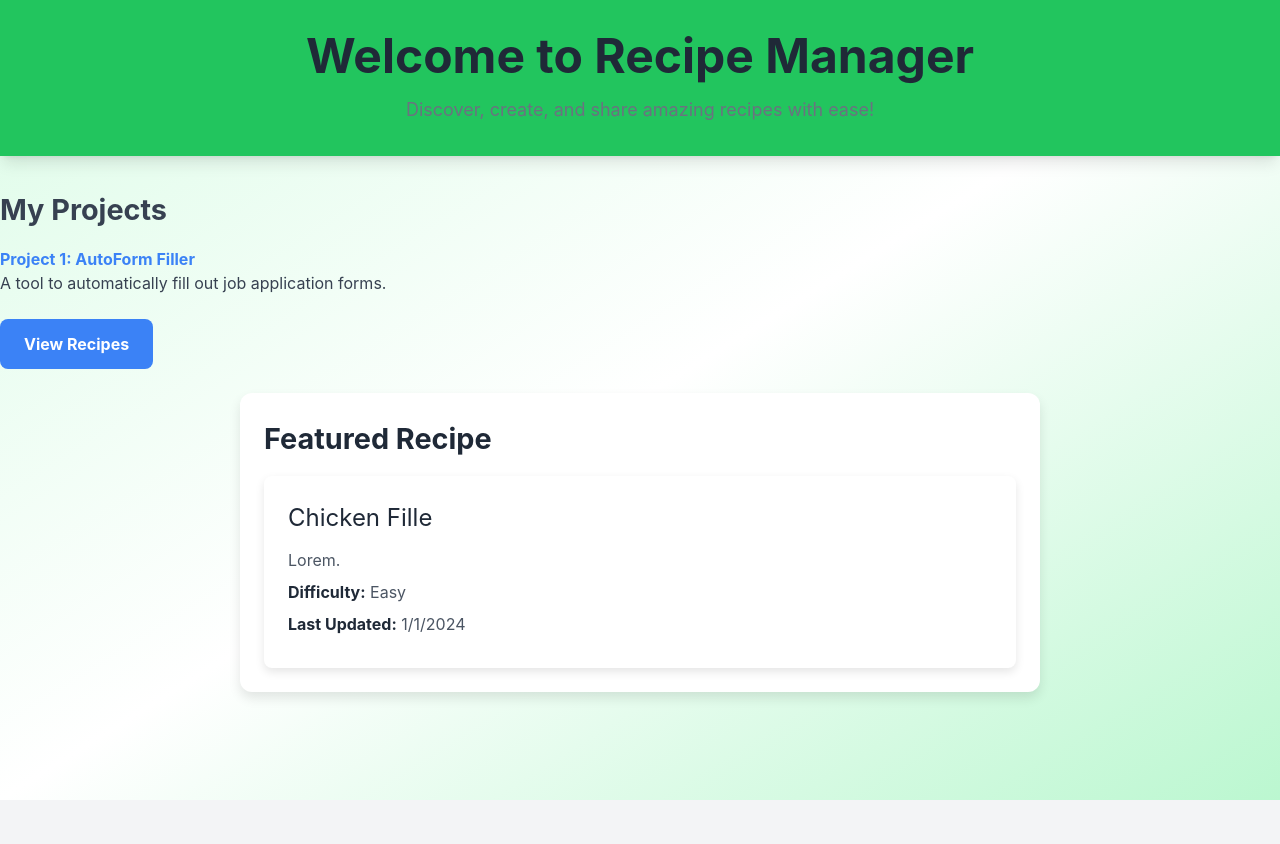
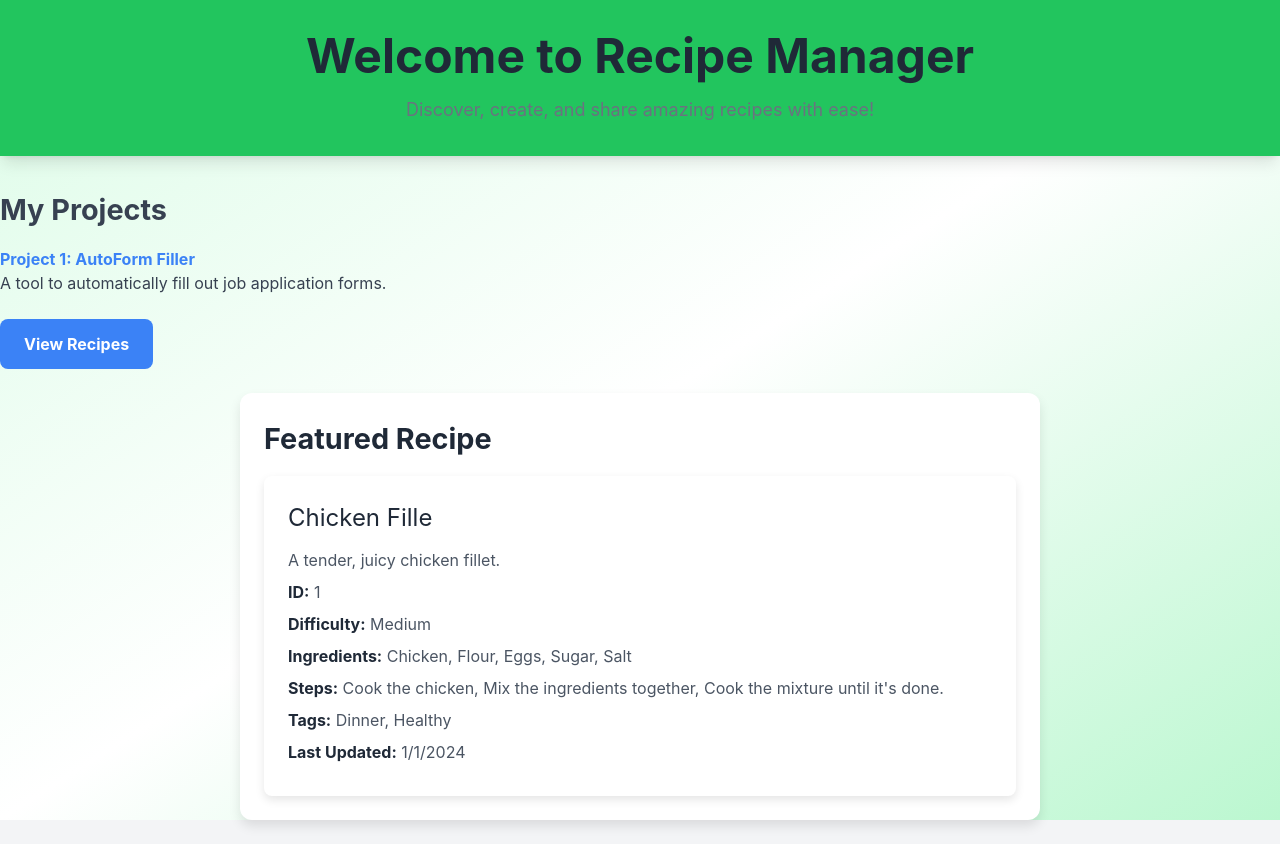
Before and after one commit to FMammaddli/Project2, a React (Create React App) app: page / in a window 1280 px wide. Before the commit the page ends 800 px from the top, so only its background shows below. Built offline with nearby package versions, Linux system fonts and the light colour scheme; data requests are answered from the project's data file.

Commit message:
Main Recipe page updated

```diff
--- a/public/db.json
+++ b/public/db.json
@@ -3,17 +3,21 @@
     {
       "id": 1,
       "title": "Chicken Fille",
-      "description": "Lorem.",
-      "ingredients": ["Chicken", "Flour", "Eggs", "Milk", "Sugar", "Salt"],
-      "difficulty": "Easy",
+      "description": "A tender, juicy chicken fillet.",
+      "ingredients": ["Chicken", "Flour", "Eggs", "Sugar", "Salt"],
+      "steps": ["Cook the chicken", "Mix the ingredients together", "Cook the mixture until it's done."],
+      "tags": ["Dinner", "Healthy"],
+      "difficulty": "Medium",
       "lastUpdated": "2024"
     },
     {
       "id": 2,
       "title": "Pasta",
-      "description": "Lorem.",
+      "description": "A classic pasta dish.",
       "ingredients": ["Pasta", "Tomato Sauce", "Cheese", "Garlic"],
-      "difficulty": "Medium",
+      "steps": ["Boil the pasta", "Cook the sauce", "Mix everything together"],
+      "tags": ["Dinner", "Italian"],
+      "difficulty": "Easy",
       "lastUpdated": "2024"
     }
   ]
--- a/src/pages/HomePage.jsx
+++ b/src/pages/HomePage.jsx
@@ -66,7 +66,19 @@ const HomePage = () => {
             <h3>{featuredRecipe.title}</h3>
             <p>{featuredRecipe.description}</p>
             <p>
+              <strong>ID:</strong> {featuredRecipe.id}
+            </p>
+            <p>
               <strong>Difficulty:</strong> {featuredRecipe.difficulty}
+            </p>
+            <p>
+              <strong>Ingredients:</strong> {featuredRecipe.ingredients.join(", ")}
+            </p>
+            <p>
+              <strong>Steps:</strong> {featuredRecipe.steps.join(", ")}
+            </p>
+            <p>
+              <strong>Tags:</strong> {featuredRecipe.tags.join(", ")}
             </p>
             <p>
               <strong>Last Updated:</strong>{" "}
```
